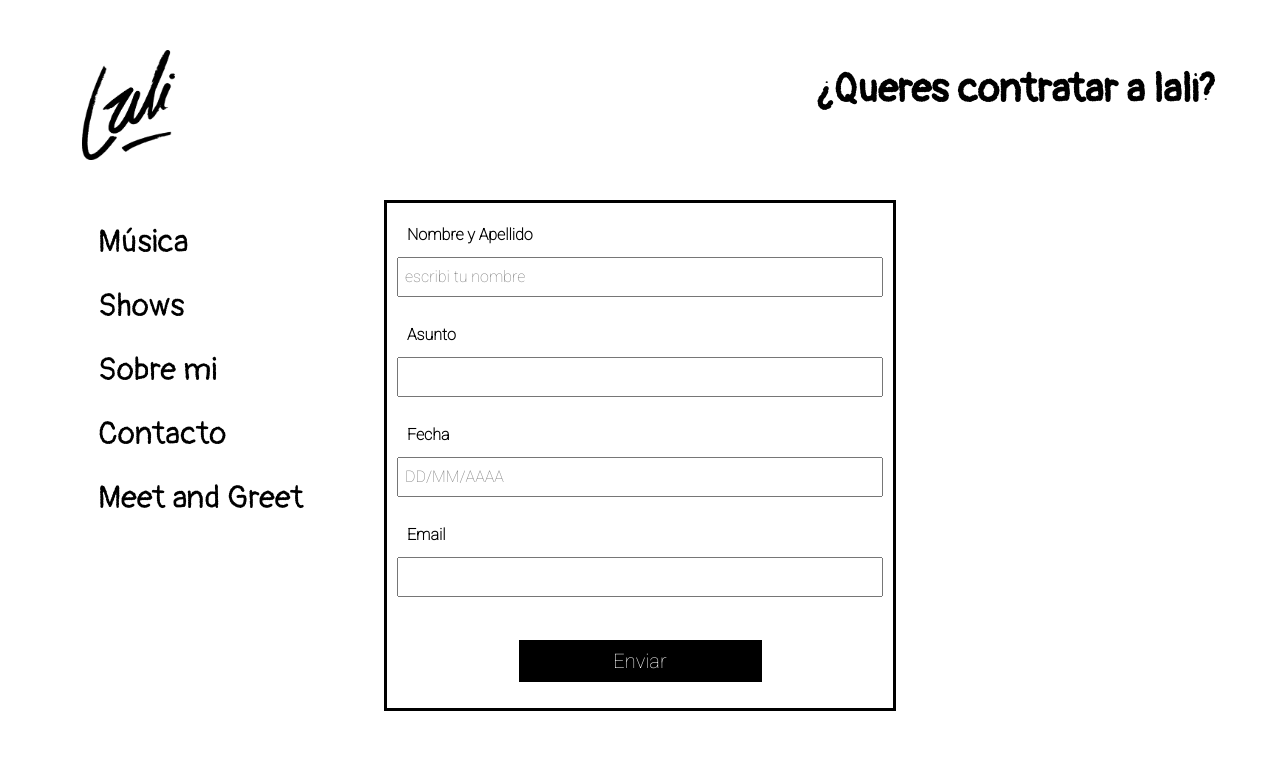
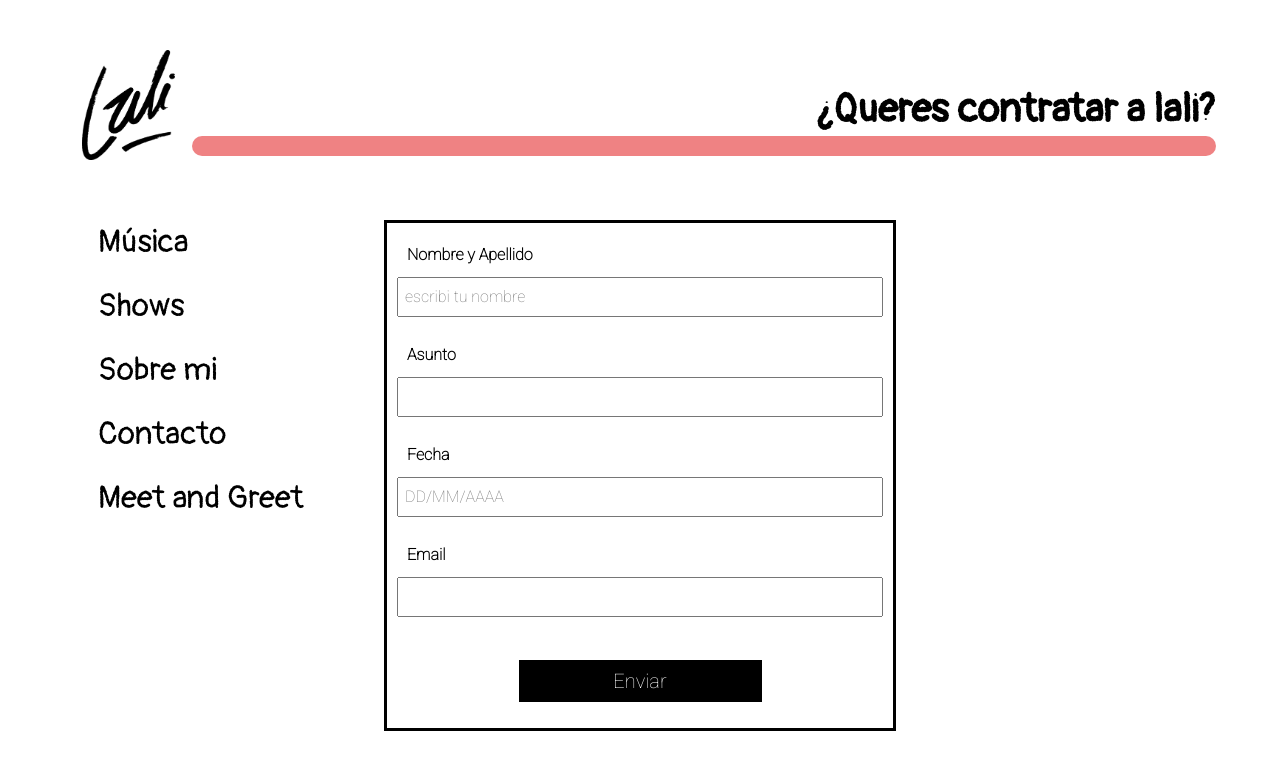
Before and after one commit to candela24/lalifinal, a plain HTML site: page contacto.html in a window 1280 px wide. Drawn offline with nearby package versions, Linux system fonts and the light colour scheme; a web font is replaced by a local one.

Commit message:
Add files via upload

```diff
--- a/css/estilos.css
+++ b/css/estilos.css
@@ -156,6 +156,21 @@ left: 25%;
    color: white;
    cursor: pointer;
 }
+.formulario{
+    font-size: 80px;
+    position: relative;
+    left: 40%;
+    width: 50%;
+    top: -40%;
+     padding: 10px; margin: 10px 0;}
+
+.titulo{
+    border-radius: 30px;
+    text-align: center;
+    padding: 10px;
+    color: black;
+    background-color: #e430339a;
+}
 
 @keyframes animacion{
     100%{transform: scale(1,1);}
```
